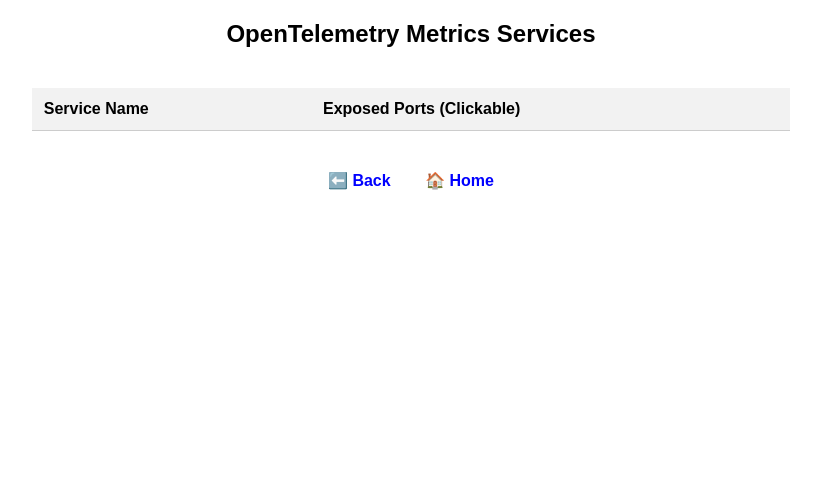
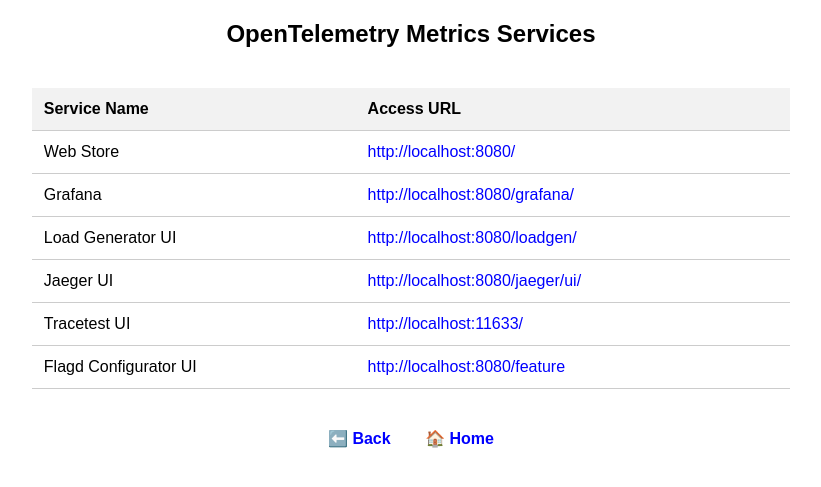
Before and after one commit to arunvel1988/observability-ui, a Flask app: template templates/status_otel.html in a window 1280 px wide. Shown: the top 487 px of the page, without its empty margins (229-1050 px from the left). Run offline with Flask 3, Linux system fonts and the light colour scheme; the template is opened without the code that fills it, so the values that code supplies are empty.

Commit message:
Adding otel

```diff
--- a/observability-ui.py
+++ b/observability-ui.py
@@ -377,27 +377,18 @@
 
 @app.route("/otel/status")
 def otel_status():
-    try:
-        output = subprocess.check_output([
-            "docker", "ps", "--format", "{{.Names}}|{{.Ports}}"
-        ]).decode("utf-8").splitlines()
+    # Hardcoded services with their base ports or URLs
+    services = [
+        ("Web Store", ["8080/"]),
+        ("Grafana", ["8080/grafana/"]),
+        ("Load Generator UI", ["8080/loadgen/"]),
+        ("Jaeger UI", ["8080/jaeger/ui/"]),
+        ("Tracetest UI", ["11633/"]),
+        ("Flagd Configurator UI", ["8080/feature"]),
+    ]
+    return render_template("status_otel.html", services=services)
 
-        services = []
-        for line in output:
-            name, ports = line.split("|", 1)
-            exposed_ports = []
 
-            for port_map in ports.split(","):
-                port_map = port_map.strip()
-                if "->" in port_map and ":" in port_map:
-                    host_port = port_map.split("->")[0].split(":")[-1]
-                    exposed_ports.append(host_port)
-
-            services.append((name, exposed_ports))
-    except subprocess.CalledProcessError:
-        services = []
-
-    return render_template("status_otel.html", services=services)
 
 
 ###################################################################################################################
--- a/templates/status_otel.html
+++ b/templates/status_otel.html
@@ -40,20 +40,34 @@
         <thead>
             <tr>
                 <th>Service Name</th>
-                <th>Exposed Ports (Clickable)</th>
+                <th>Access URL</th>
             </tr>
         </thead>
         <tbody>
-            {% for name, ports in services %}
             <tr>
-                <td>{{ name }}</td>
-                <td>
-                    {% for port in ports %}
-                        <a href="http://localhost:{{ port }}" target="_blank">localhost:{{ port }}</a>{% if not loop.last %}, {% endif %}
-                    {% endfor %}
-                </td>
+                <td>Web Store</td>
+                <td><a href="http://localhost:8080/" target="_blank">http://localhost:8080/</a></td>
             </tr>
-            {% endfor %}
+            <tr>
+                <td>Grafana</td>
+                <td><a href="http://localhost:8080/grafana/" target="_blank">http://localhost:8080/grafana/</a></td>
+            </tr>
+            <tr>
+                <td>Load Generator UI</td>
+                <td><a href="http://localhost:8080/loadgen/" target="_blank">http://localhost:8080/loadgen/</a></td>
+            </tr>
+            <tr>
+                <td>Jaeger UI</td>
+                <td><a href="http://localhost:8080/jaeger/ui/" target="_blank">http://localhost:8080/jaeger/ui/</a></td>
+            </tr>
+            <tr>
+                <td>Tracetest UI</td>
+                <td><a href="http://localhost:11633/" target="_blank">http://localhost:11633/</a></td>
+            </tr>
+            <tr>
+                <td>Flagd Configurator UI</td>
+                <td><a href="http://localhost:8080/feature" target="_blank">http://localhost:8080/feature</a></td>
+            </tr>
         </tbody>
     </table>
 
```
